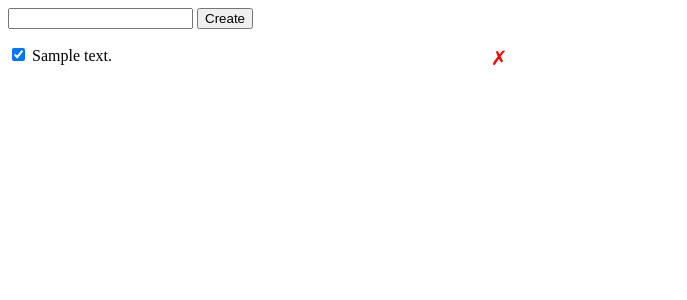
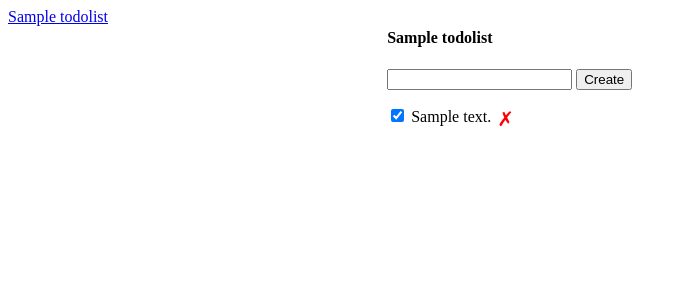
Before and after one commit to marcoantonio224/python_todo, a Flask app: page /lists/1 in a window 1280 px wide. Shown: the top 300 px of the page, without its empty margins (0-687 px from the left). Run offline with Flask 2, Linux system fonts and the light colour scheme; tables that the repository leaves empty hold one stand-in row (values such as "Sample post").

Commit message:
Updated the model to create list management in user interface

```diff
--- a/app.py
+++ b/app.py
@@ -21,19 +21,7 @@ list = modelTodoListHandler(db)
 # Create an instance of a Todo model
 todo = modelTodoHandler(db)
 # Pass the app, render_template, and model to route handler and initate routes
-routesHandler(app, todo, db)
-
-# urgentList = list(name="Urgent")
-# todo1 = todo(description="This is really important thing")
-# todo2 = todo(description="Urgent todo 2")
-# todo3 = todo(description="Urgent todo 3")
-
-# todo1.list = urgentList
-# todo2.list = urgentList
-# todo3.list = urgentList
-
-# db.session.add(urgentList)
-# db.session.commit()
+routesHandler(app, todo, list, db)
 
 #Run app
 if __name__ == '__main__':
--- a/models.py
+++ b/models.py
@@ -8,7 +8,6 @@ def modelTodoListHandler(db):
     name = db.Column(db.String(), nullable=False)
     # Initialize a relationship with child model
     todos = db.relationship('Todo', backref='list', lazy=True)
-
   return TodoList
 
 # Child Model for TodoList
--- a/routes.py
+++ b/routes.py
@@ -1,13 +1,12 @@
 from flask import render_template, request, redirect, url_for, jsonify, abort
 import sys
-import os
 
 # Handle errors in api requests
 def handleError():
     db.session.rollback()
     print(sys.exc_info())
 
-def routesHandler(app, Todo, db):
+def routesHandler(app, Todo, TodoList, db):
   # Render Home page
   @app.route('/')
   def index():
@@ -16,7 +15,9 @@ def routesHandler(app, Todo, db):
   # Render a particular List
   @app.route('/lists/<list_id>')
   def get_list_todos(list_id):
-    return render_template('index.html', data = Todo.query.filter_by(list_id=list_id).order_by('id').all())
+    return render_template('index.html', lists=TodoList.query.all(),
+      active_list=TodoList.query.get(list_id),
+      todos = Todo.query.filter_by(list_id=list_id).order_by('id').all())
 
   # Create a todo item
   @app.route('/todos/create', methods=['POST'])
--- a/static/css/main.css
+++ b/static/css/main.css
@@ -1,6 +1,10 @@
+.main-container {
+  display: grid;
+  grid-template-columns: 30% 70%;
+}
+
 
 /* Todo list and error message */
-
 .hidden {
   display: none;
 }
@@ -9,7 +13,7 @@ ul {
   list-style: none;
   padding: 0;
   margin: 0;
-  width: 40%;
+  display: inline-block;
 }
 
 li {
@@ -27,7 +31,7 @@ li button {
   background-color: transparent;
 }
 
-.list-wrapper, .todos-wrapper {
+.lists-wrapper, .todos-wrapper {
   display: inline-block;
   vertical-align: top;
 }
--- a/templates/index.html
+++ b/templates/index.html
@@ -4,20 +4,36 @@
     <link rel='stylesheet' href='/static/css/main.css' />
   </head>
   <body>
-    <div id='error' class='hidden'>Something wrong!</div>
+    <div class="main-container">
+      <div class="lists-wrapper">
+        <ul id="lists">
+          {% for list in lists %}
+            <li>
+              <a href="/lists/{{ list.id }}">
+                {{ list.name }}
+              </a>
+            </li>
+          {% endfor %}
+        </ul>
+      </div>
+      <div class="todos-wrapper">
+        <h4> {{ active_list.name }} </h4>
         <form id="form">
           <input type="text" id='description' name='description'required='required' />
           <input type="submit" value='Create' />
         </form>
+        <div id='error' class='hidden'>Something wrong!</div>
         <ul id="todos">
-      {% for prop in data %}
-        <li id="todo-item-{{ prop.id }}">
-          <input class="check-completed" data-id="{{ prop.id }}" type="checkbox" {% if prop.completed %} checked {% endif %} />
-          {{ prop.description }}
-          <button class='delete' data-id="{{ prop.id }}">&cross;</button>
+          {% for todo in todos %}
+            <li id="todo-item-{{ todo.id }}">
+              <input class="check-completed" data-id="{{ todo.id }}" type="checkbox" {% if todo.completed %} checked {% endif %} />
+              {{ todo.description }}
+              <button class='delete' data-id="{{ todo.id }}">&cross;</button>
             </li>
           {% endfor %}
         </ul>
+      </div>
+    </div>
     <script type="text/javascript" src="/static/js/main.js"></script>
   </body>
 </html>
```
Lines whose indentation alone changed are shown as unchanged.
